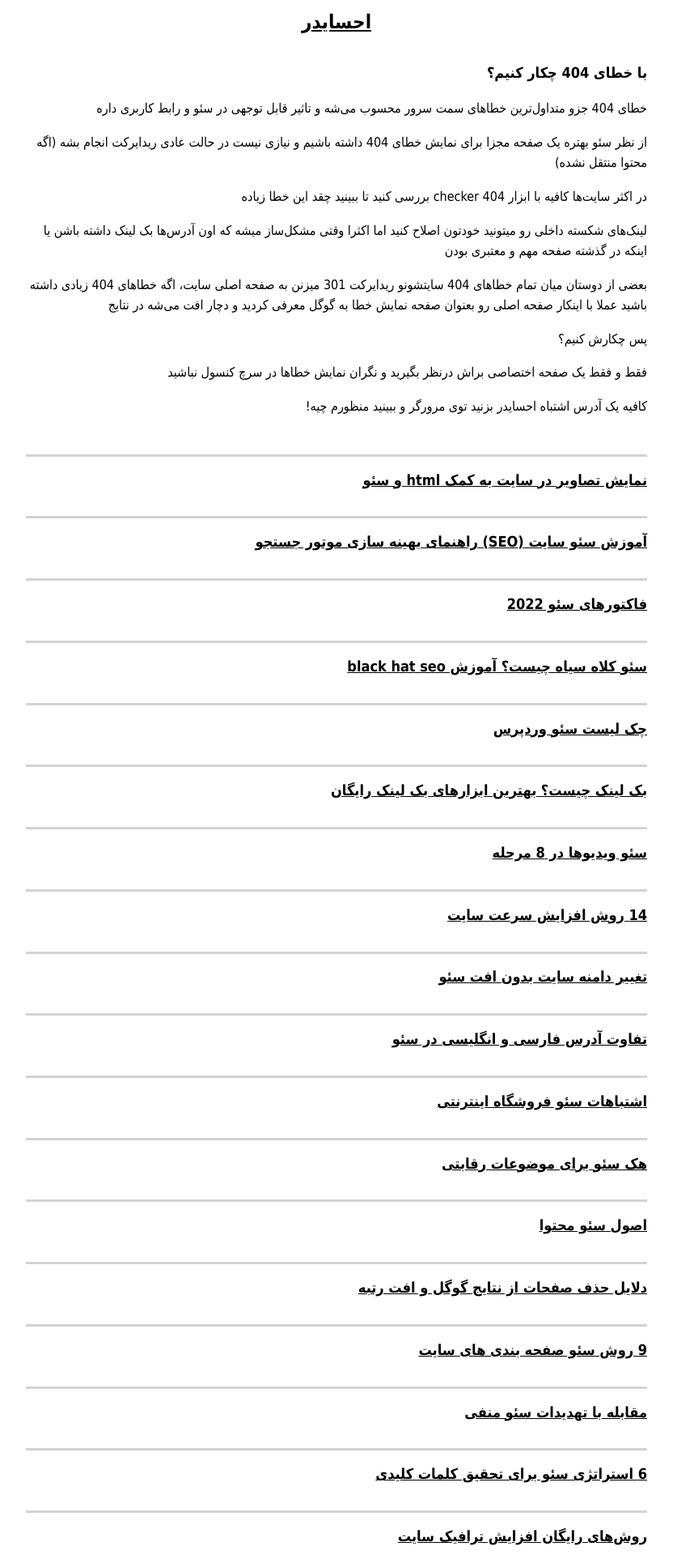
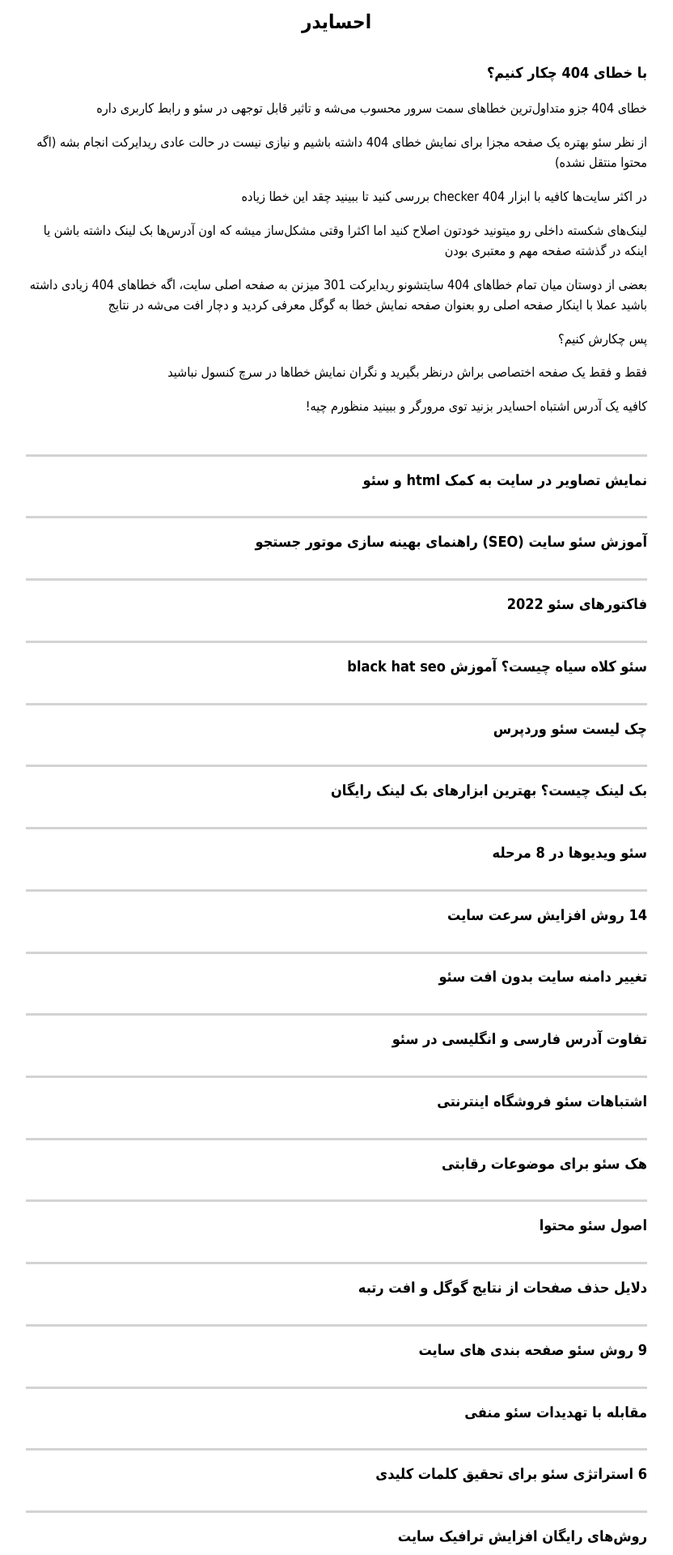
Before and after one commit to darkblog/darkblog.github.io, a Jekyll site: the page built from _posts/2021/2021-5-2-404-error.md, in a window 1280 px wide. Shown: the top 1920 px of the page at 81% size, without its empty margins (224-1056 px from the left). Built offline with Jekyll 4.4.1, drawn with Linux system fonts in a browser that asks for light colours.

Commit message:
Update default.html

```diff
--- a/_layouts/default.html
+++ b/_layouts/default.html
@@ -6,7 +6,7 @@
 <title>{% if page.title %}{{ page.title }}{% else %}{{ site.name }}{% endif %}</title>
 <meta name="description" content="{% if page.excerpt %}{{ page.excerpt | strip_html | strip_newlines | truncate: 160 }}{% else %}{{ site.description }}{% endif %}">
 <link rel="canonical" href="{{ page.url | replace:'index.html','' | prepend: site.baseurl | prepend: site.url }}">
-<style>body{font:100%/1.6 Tahoma}.container{margin:auto;padding:5px;max-width:768px}header{padding-bottom:10px;font-size:x-large;font-weight:bold}footer{font-weight:bold}h1,h2{font-size:large}a{color:black}ul{list-style-type:square}img,video,audio{max-width:100%}.post{padding-bottom:30px;border-bottom:solid lightgray}blockquote{margin:1.8em 0.8em;padding:0.1em 1em;border-right:solid black}.center{display:block;margin:auto;text-align:center}pre{direction:ltr;border:solid black;padding:8px;overflow-x:auto}</style>
+<style>body{font:100%/1.6 Tahoma}.container{margin:auto;padding:5px;max-width:768px}header{padding-bottom:10px;font-size:x-large;font-weight:bold}footer{font-weight:bold}h1,h2{font-size:large}a{color:black;text-decoration:none}ul{list-style-type:square}.post{padding-bottom:30px;border-bottom:solid lightgray}blockquote{margin:1.8em 0.8em;padding:0.1em 1em;border-right:solid black}.center{display:block;margin:auto;text-align:center}pre{direction:ltr;border:solid black;padding:8px;overflow-x:auto}</style>
 </head>
 <body>
 <header class="center">
```
